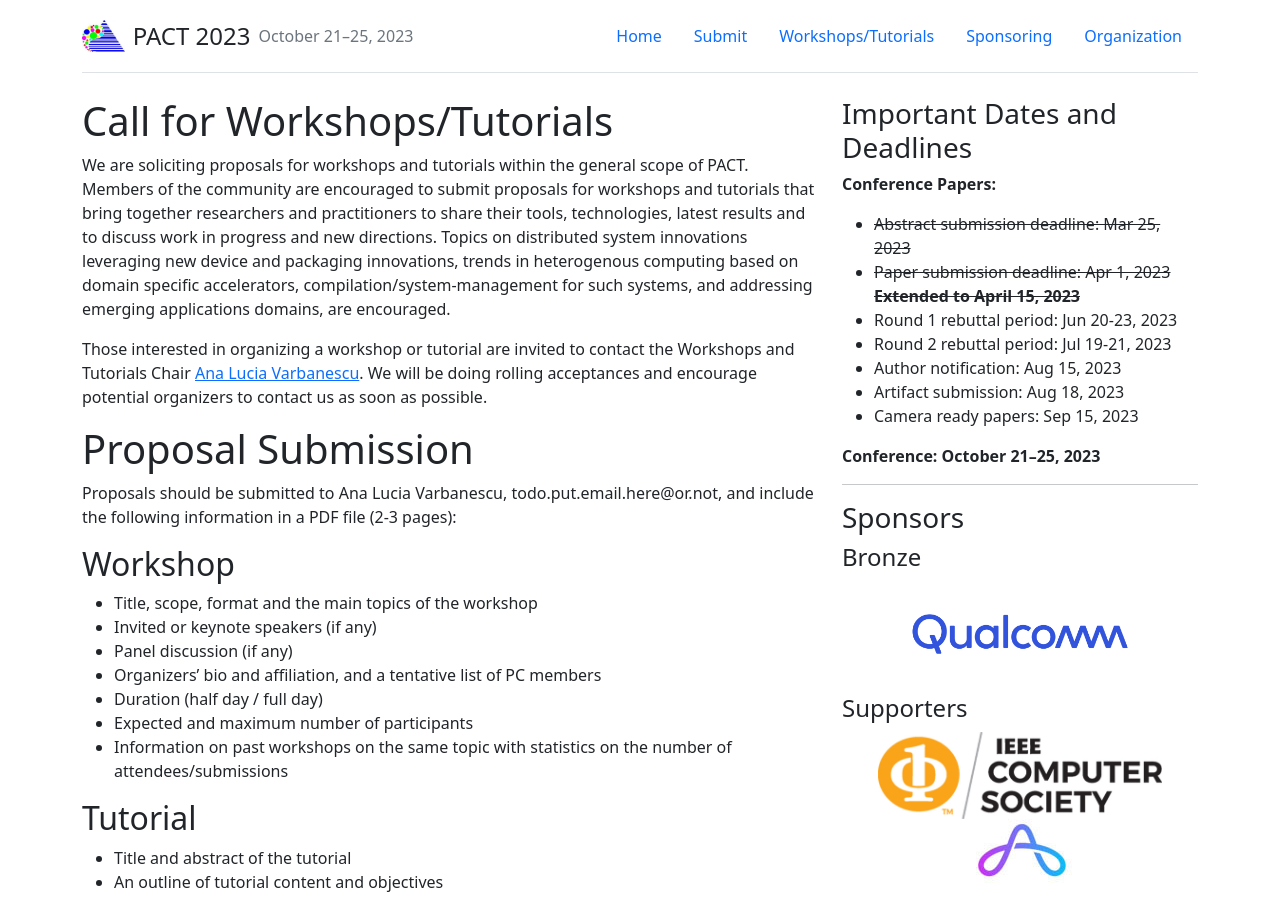
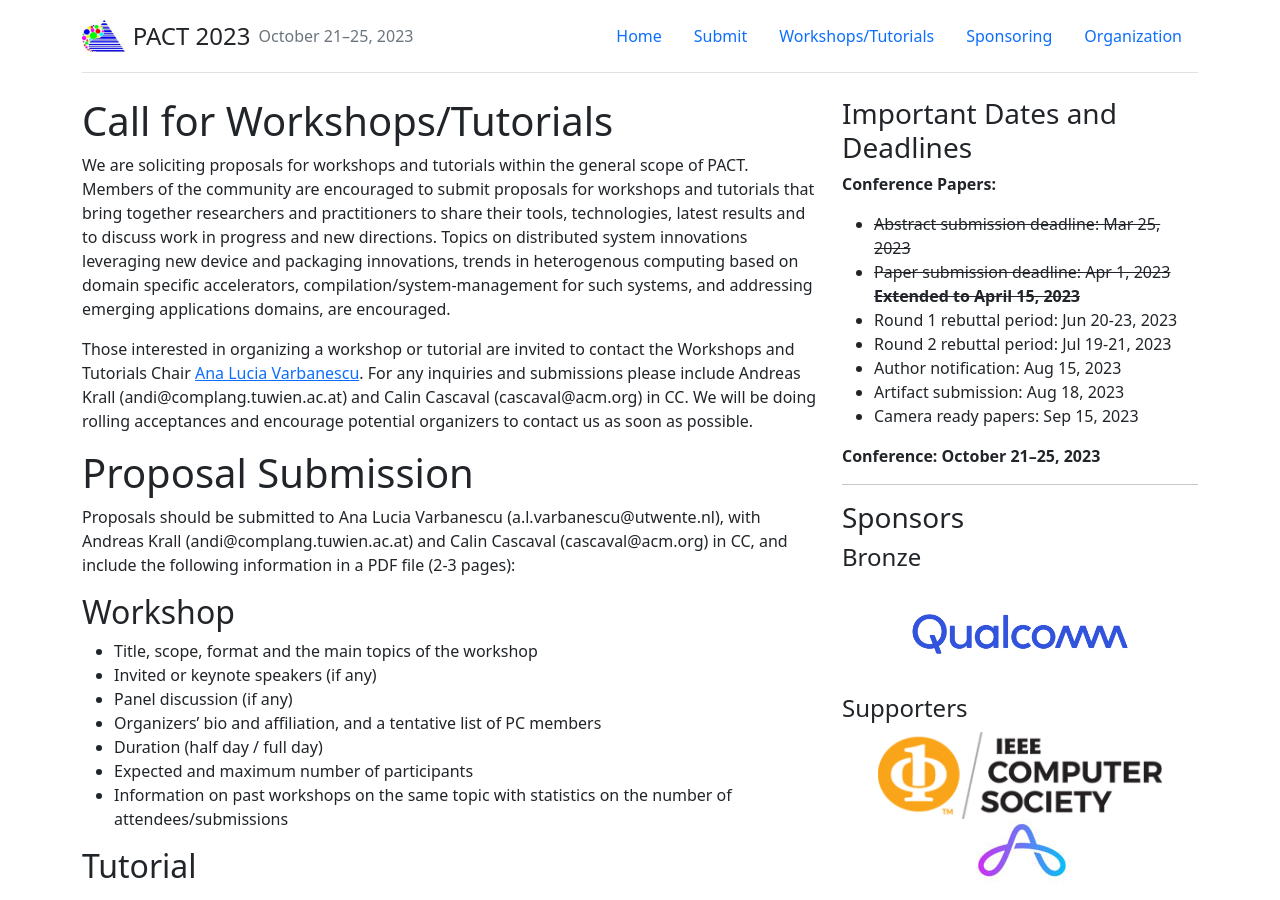
Before and after one commit to pact2023/pact2023.github.io, a Jekyll site: the page built from workshops/index.md, in a window 1280 px wide and 900 px high. Built offline with Jekyll 4.4.1, drawn with Linux system fonts in a browser that asks for light colours.

Commit message:
workshops: Updated page with new submission rules.
Submissions & inquries must include General Chair & Program Chair in CC.

```diff
--- a/workshops/index.md
+++ b/workshops/index.md
@@ -10,11 +10,16 @@ show_sidebar: true
 
 We are soliciting proposals for workshops and tutorials within the general scope of PACT. Members of the community are encouraged to submit proposals for workshops and tutorials that bring together researchers and practitioners to share their tools, technologies, latest results and to discuss work in progress and new directions. Topics on distributed system innovations leveraging new device and packaging innovations, trends in heterogenous computing based on domain specific accelerators, compilation/system-management for such systems, and addressing emerging applications domains, are encouraged.
 
-Those interested in organizing a workshop or tutorial are invited to contact the Workshops and Tutorials Chair [Ana Lucia Varbanescu](todo.put.email.here@or.not). We will be doing rolling acceptances and encourage potential organizers to contact us as soon as possible.
+Those interested in organizing a workshop or tutorial are invited to contact the Workshops and Tutorials Chair [Ana Lucia Varbanescu](
+mailto:a.l.varbanescu@utwente.nl?cc=andi@complang.tuwien.ac.at;cascaval@acm.org).
+For any inquiries and submissions please include Andreas Krall (andi@complang.tuwien.ac.at) and Calin Cascaval (cascaval@acm.org) in CC.
+We will be doing rolling acceptances and encourage potential organizers to contact us as soon as possible.
 
 # Proposal Submission
 
-Proposals should be submitted to Ana Lucia Varbanescu, todo.put.email.here@or.not, and include the following information in a PDF file (2-3 pages):
+Proposals should be submitted to Ana Lucia Varbanescu (a.l.varbanescu@utwente.nl),
+with Andreas Krall (andi@complang.tuwien.ac.at) and Calin Cascaval (cascaval@acm.org) in CC,
+and include the following information in a PDF file (2-3 pages):
 
 ## Workshop
 
```
